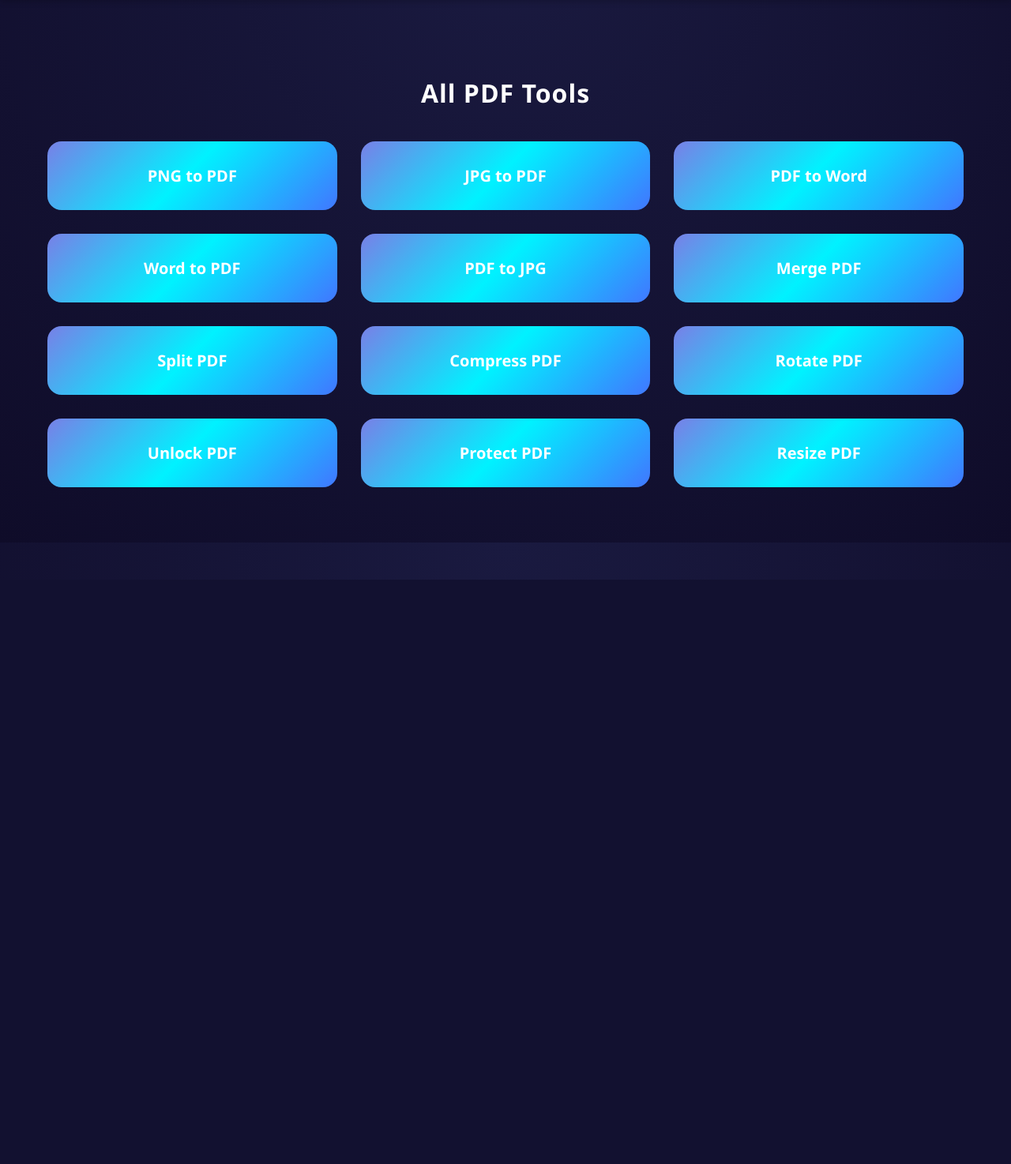
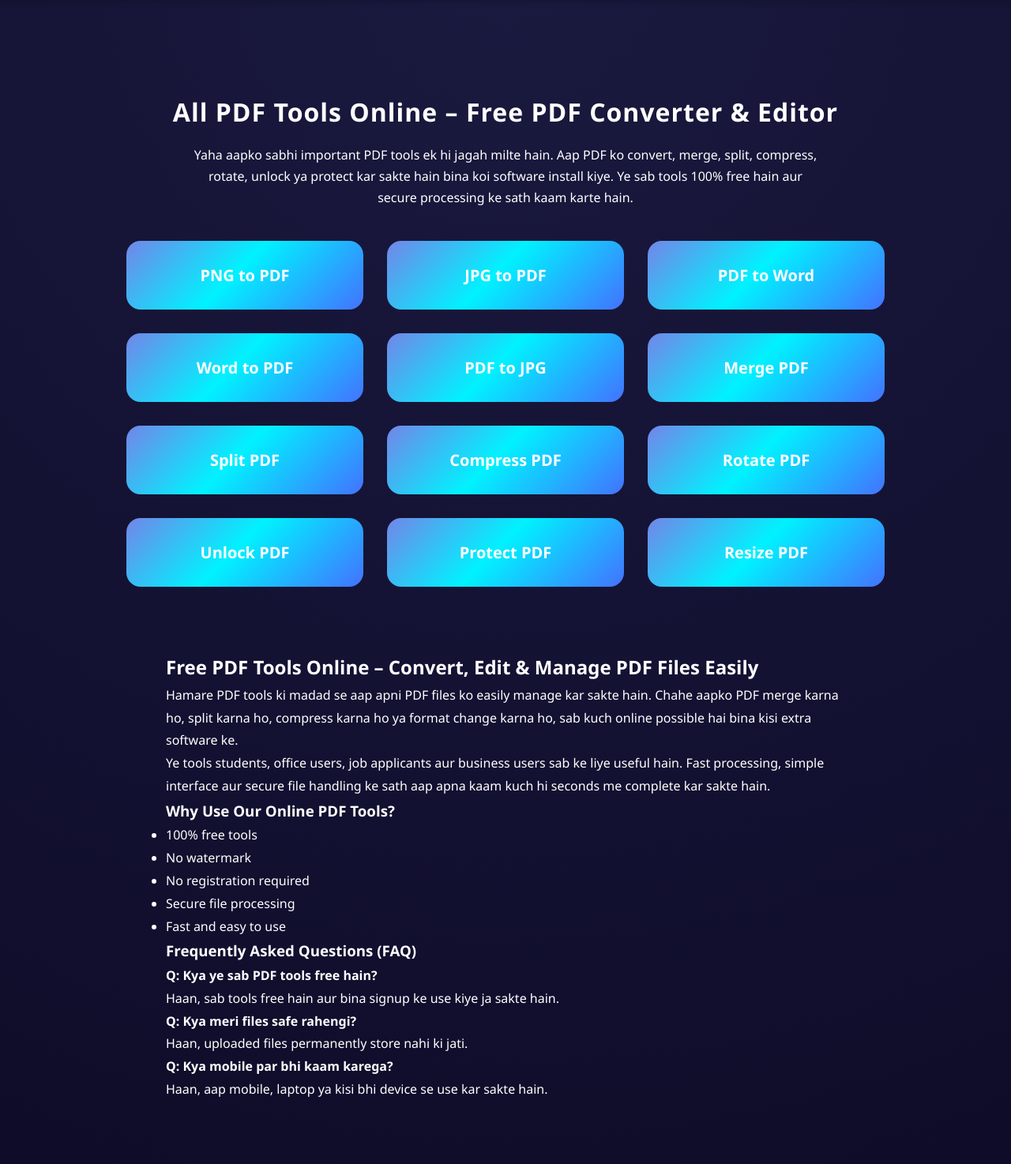
Before and after one commit to afnankhan123456/ai-tools-website-, a Flask app: page /pdf-tools in a window 1280 px wide. Shown: the part 66-1540 px from the top of the page at 79% size. Before the commit the page ends 800 px from the top, so only its background shows below. Run offline with Flask 3, Linux system fonts and the light colour scheme.

Commit message:
Update pdf_all_in_one.html

```diff
--- a/templates/pdf_tools/pdf_all_in_one.html
+++ b/templates/pdf_tools/pdf_all_in_one.html
@@ -1,8 +1,20 @@
 {% extends "base.html" %}
+{% block title %}All PDF Tools Online Free | AI Tools Hub{% endblock %}
+{% block description %}Use all PDF tools online free. Convert, merge, split, compress, rotate, unlock and protect PDF files easily and securely.{% endblock %}
+
 {% block content %}
 
-<section class="tools-section">
-    <h2 class="section-title">All PDF Tools</h2>
+<section class="tools-section" style="max-width:1000px; margin:120px auto 60px; padding:0 20px;">
+
+    <h1 class="section-title" style="text-align:center; margin-bottom:20px;">
+        All PDF Tools Online – Free PDF Converter & Editor
+    </h1>
+
+    <p style="text-align:center; max-width:800px; margin:0 auto 40px; line-height:1.7;">
+        Yaha aapko sabhi important PDF tools ek hi jagah milte hain.
+        Aap PDF ko convert, merge, split, compress, rotate, unlock ya protect kar sakte hain
+        bina koi software install kiye. Ye sab tools 100% free hain aur secure processing ke sath kaam karte hain.
+    </p>
 
     <div class="tools-grid">
 
@@ -22,4 +34,44 @@
     </div>
 </section>
 
+
+<!-- 🔥 SEO CONTENT SECTION -->
+<section style="max-width:900px; margin:80px auto; padding:0 20px; line-height:1.8;">
+
+    <h2>Free PDF Tools Online – Convert, Edit & Manage PDF Files Easily</h2>
+
+    <p>
+        Hamare PDF tools ki madad se aap apni PDF files ko easily manage kar sakte hain.
+        Chahe aapko PDF merge karna ho, split karna ho, compress karna ho ya format change karna ho,
+        sab kuch online possible hai bina kisi extra software ke.
+    </p>
+
+    <p>
+        Ye tools students, office users, job applicants aur business users sab ke liye useful hain.
+        Fast processing, simple interface aur secure file handling ke sath
+        aap apna kaam kuch hi seconds me complete kar sakte hain.
+    </p>
+
+    <h3>Why Use Our Online PDF Tools?</h3>
+    <ul>
+        <li>100% free tools</li>
+        <li>No watermark</li>
+        <li>No registration required</li>
+        <li>Secure file processing</li>
+        <li>Fast and easy to use</li>
+    </ul>
+
+    <h3>Frequently Asked Questions (FAQ)</h3>
+
+    <p><strong>Q: Kya ye sab PDF tools free hain?</strong><br>
+    Haan, sab tools free hain aur bina signup ke use kiye ja sakte hain.</p>
+
+    <p><strong>Q: Kya meri files safe rahengi?</strong><br>
+    Haan, uploaded files permanently store nahi ki jati.</p>
+
+    <p><strong>Q: Kya mobile par bhi kaam karega?</strong><br>
+    Haan, aap mobile, laptop ya kisi bhi device se use kar sakte hain.</p>
+
+</section>
+
 {% endblock %}
```
